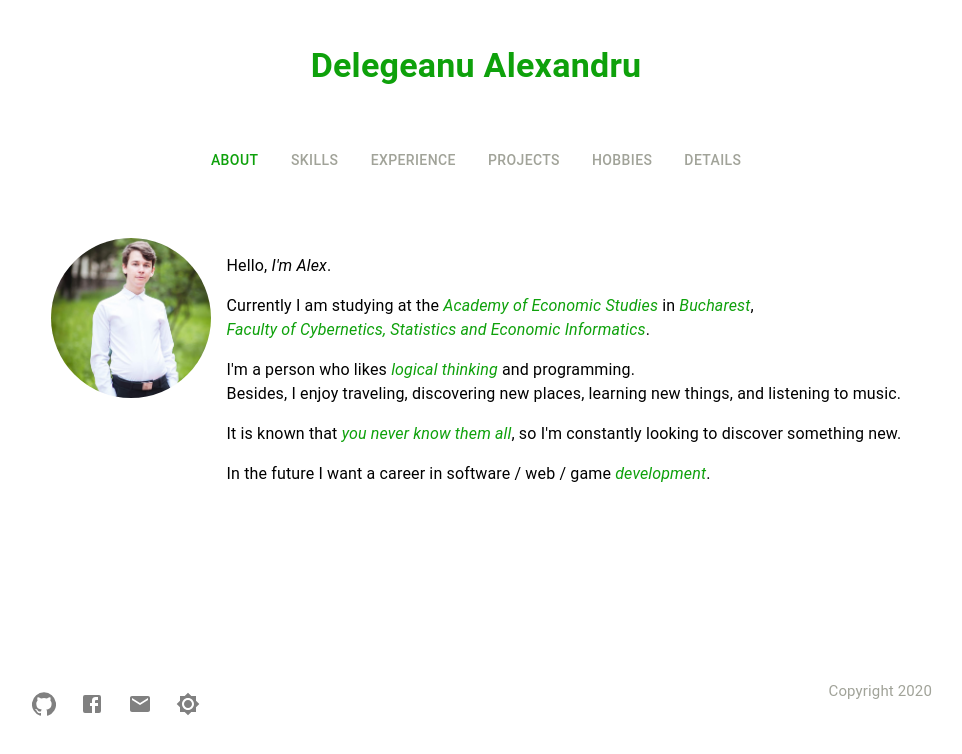
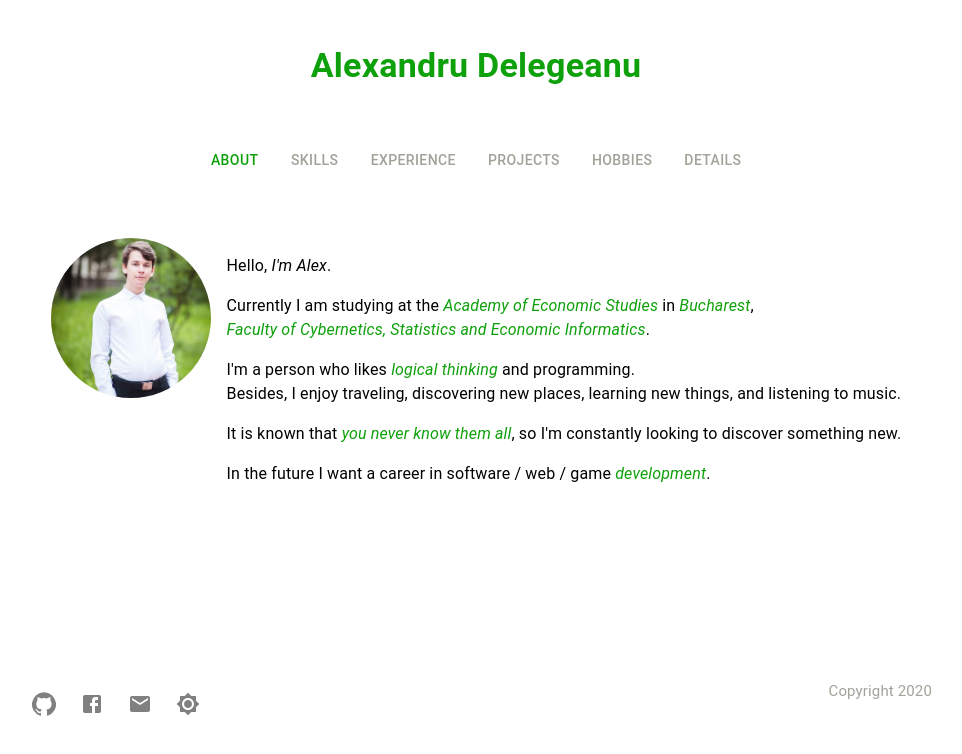
Before and after one commit to TheAncientOwl/personal-page, a React (Create React App) app: page / in a window 1280 px wide. Shown: the top 754 px of the page, without its empty margins (164-1126 px from the left). Built offline with nearby package versions, Linux system fonts and the light colour scheme.

Commit message:
siwtched name & surname position.

```diff
--- a/public/index.html
+++ b/public/index.html
@@ -8,7 +8,7 @@
     <meta name="description" content="Web site created using create-react-app" />
     <link rel="apple-touch-icon" href="%PUBLIC_URL%/logo192.png" />
     <link rel="manifest" href="%PUBLIC_URL%/manifest.json" />
-    <title>Delegeanu Alexandru's website</title>
+    <title>Dele's website</title>
   </head>
   <body>
     <noscript>You need to enable JavaScript to run this app.</noscript>
--- a/src/components/NavBarNameTitle.jsx
+++ b/src/components/NavBarNameTitle.jsx
@@ -30,7 +30,7 @@ export default function NavBarNameTitle() {
       }}
       component='div'
       variant={scrollY === 0 ? 'h4' : 'h6'}>
-      Delegeanu Alexandru
+      Alexandru Delegeanu
     </Typography>
   );
 }
```
